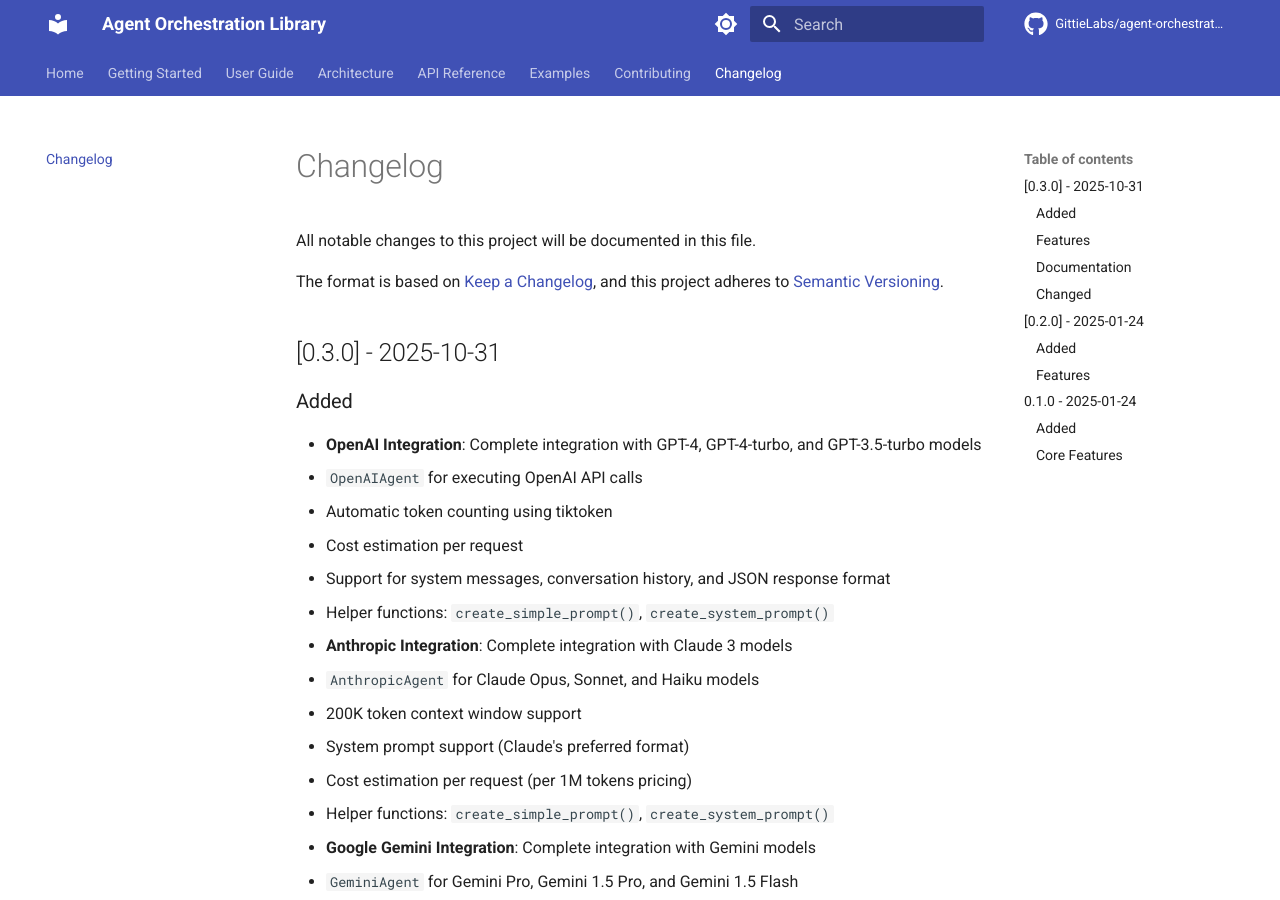
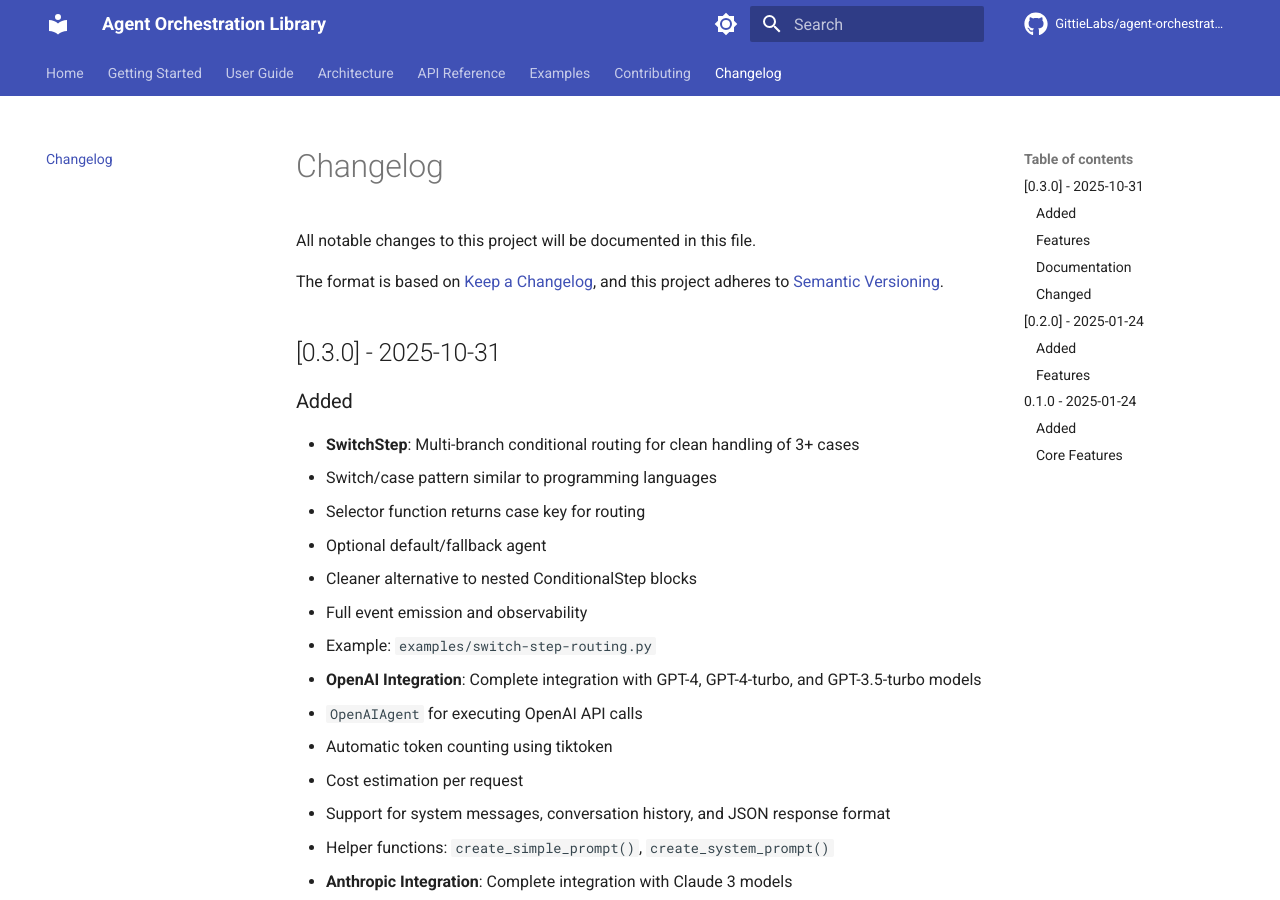
Before and after one commit to GittieLabs/agent-orchestration-lib, an MkDocs documentation site: the page built from docs/changelog.md, in a window 1280 px wide and 900 px high. Built offline with MkDocs 1.6.1 and Material for MkDocs 9.7.7, drawn with Linux system fonts in a browser that asks for light colours; comment, search, counter and statistics services are not loaded; the version menu is left out.

Commit message:
docs: add SwitchStep to v0.3.0 changelog

```diff
--- a/docs/changelog.md
+++ b/docs/changelog.md
@@ -8,6 +8,14 @@
 ## [0.3.0] - 2025-10-31
 
 ### Added
+- **SwitchStep**: Multi-branch conditional routing for clean handling of 3+ cases
+  - Switch/case pattern similar to programming languages
+  - Selector function returns case key for routing
+  - Optional default/fallback agent
+  - Cleaner alternative to nested ConditionalStep blocks
+  - Full event emission and observability
+  - Example: `examples/switch-step-routing.py`
+
 - **OpenAI Integration**: Complete integration with GPT-4, GPT-4-turbo, and GPT-3.5-turbo models
   - `OpenAIAgent` for executing OpenAI API calls
   - Automatic token counting using tiktoken
```
